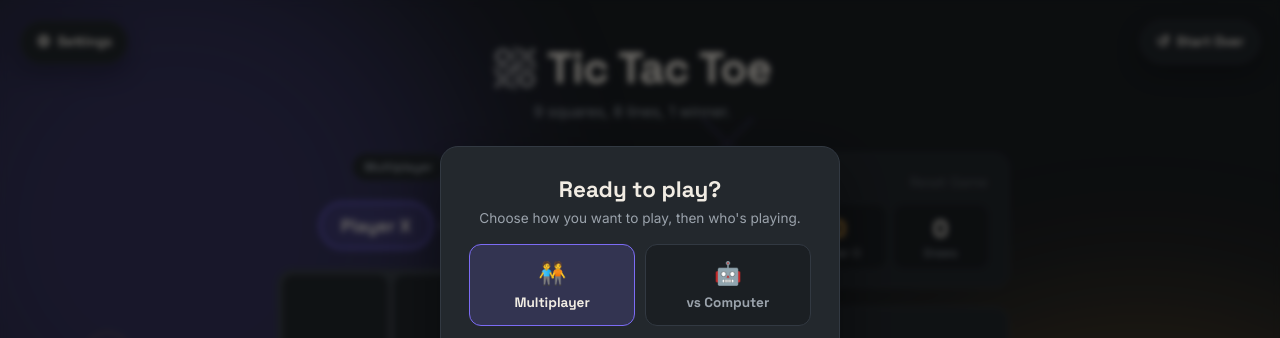
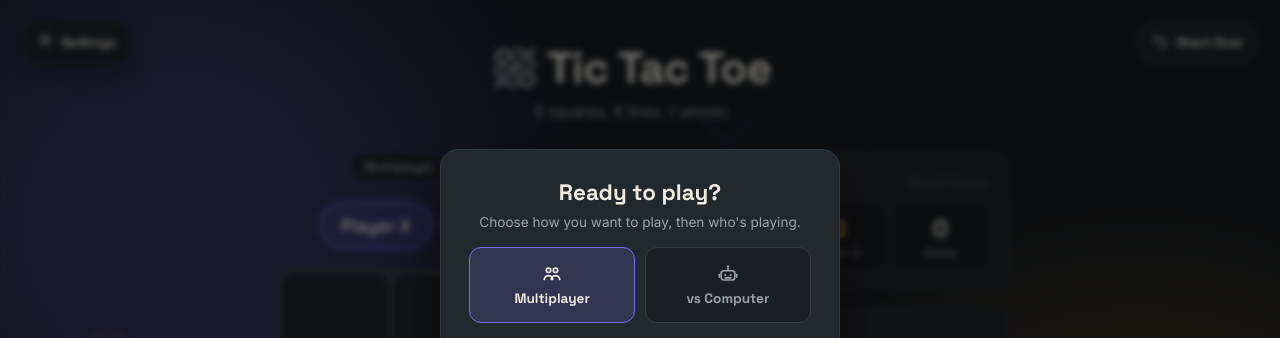
Before and after one commit to KMukendi10/KazadiTicTacToe, a React (Vite) app: page / in a window 1280 px wide. Shown: the top 338 px of the page. Built offline with nearby package versions, Linux system fonts and the light colour scheme.

Commit message:
refactor: replace emoji glyphs with SVG icons

```diff
--- a/src/App.css
+++ b/src/App.css
@@ -246,7 +246,8 @@
 }
 
 .match-banner__trophy {
-  font-size: 2rem;
+  display: inline-flex;
+  color: var(--accent-o);
   line-height: 1;
 }
 
@@ -1289,7 +1290,9 @@
 }
 
 .setup-mode__icon {
-  font-size: 1.4rem;
+  display: inline-flex;
+  align-items: center;
+  justify-content: center;
 }
 
 .setup-mode--active {
--- a/src/App.jsx
+++ b/src/App.jsx
@@ -17,6 +17,7 @@ import Loader from "./components/Loader";
 import ConfirmDialog from "./components/ConfirmDialog";
 import SetupScreen from "./components/SetupScreen";
 import GameBackground from "./components/GameBackground";
+import { GearIcon, UndoIcon } from "./components/icons";
 import "./App.css";
 
 const TURN_SECONDS = 10;
@@ -420,7 +421,7 @@ export default function App() {
         aria-label="Open game settings"
         aria-expanded={settingsOpen}
       >
-        <span aria-hidden="true">⚙</span>
+        <span aria-hidden="true"><GearIcon /></span>
         <span>Settings</span>
       </button>
 
@@ -431,7 +432,7 @@ export default function App() {
         type="button"
         onClick={handleStartOver}
       >
-        <span aria-hidden="true">↺</span>
+        <span aria-hidden="true"><UndoIcon /></span>
         <span>Start Over</span>
       </button>
 
--- a/src/components/MatchBanner.jsx
+++ b/src/components/MatchBanner.jsx
@@ -1,8 +1,10 @@
+import { TrophyIcon } from "./icons";
+
 export default function MatchBanner({ winnerName, scores, matchTarget, onNewMatch }) {
   return (
     <div className="match-banner" role="status">
       <span className="match-banner__trophy" aria-hidden="true">
-        🏆
+        <TrophyIcon size={28} />
       </span>
       <p className="match-banner__title">{winnerName} wins the match!</p>
       <p className="match-banner__score">
--- a/src/components/SetupScreen.jsx
+++ b/src/components/SetupScreen.jsx
@@ -1,4 +1,5 @@
 import { useState } from "react";
+import { PeopleIcon, RobotIcon } from "./icons";
 
 export default function SetupScreen({
   initialMode,
@@ -65,7 +66,7 @@ export default function SetupScreen({
             onClick={() => setMode("pvp")}
           >
             <span className="setup-mode__icon" aria-hidden="true">
-              🧑‍🤝‍🧑
+              <PeopleIcon size={22} />
             </span>
             <span>Multiplayer</span>
           </button>
@@ -76,7 +77,7 @@ export default function SetupScreen({
             onClick={() => setMode("vsComputer")}
           >
             <span className="setup-mode__icon" aria-hidden="true">
-              🤖
+              <RobotIcon size={22} />
             </span>
             <span>vs Computer</span>
           </button>
--- /dev/null
+++ b/src/components/icons.jsx
@@ -0,0 +1,99 @@
+const defaultProps = {
+  viewBox: "0 0 24 24",
+  fill: "none",
+  stroke: "currentColor",
+  strokeWidth: 1.8,
+  strokeLinecap: "round",
+  strokeLinejoin: "round",
+};
+
+export function GearIcon({ size = 18, className, ...rest }) {
+  return (
+    <svg
+      {...defaultProps}
+      width={size}
+      height={size}
+      className={className}
+      focusable="false"
+      {...rest}
+    >
+      <circle cx="12" cy="12" r="3.25" />
+      <path d="M12 3.5v2.1M12 18.4v2.1M20.5 12h-2.1M5.6 12H3.5M17.8 6.2l-1.5 1.5M7.7 16.3l-1.5 1.5M17.8 17.8l-1.5-1.5M7.7 7.7 6.2 6.2" />
+    </svg>
+  );
+}
+
+export function UndoIcon({ size = 18, className, ...rest }) {
+  return (
+    <svg
+      {...defaultProps}
+      width={size}
+      height={size}
+      className={className}
+      focusable="false"
+      {...rest}
+    >
+      <path d="M4 10.5h9.5a5.5 5.5 0 0 1 0 11H10" />
+      <path d="M8 6 4 10.5 8 15" />
+    </svg>
+  );
+}
+
+export function TrophyIcon({ size = 28, className, ...rest }) {
+  return (
+    <svg
+      {...defaultProps}
+      width={size}
+      height={size}
+      className={className}
+      focusable="false"
+      {...rest}
+    >
+      <path d="M7 4h10v4.2a5 5 0 0 1-10 0V4Z" />
+      <path d="M7 5.5H4.2a.7.7 0 0 0-.7.75c.15 2.05 1.2 3.55 3.5 3.95" />
+      <path d="M17 5.5h2.8a.7.7 0 0 1 .7.75c-.15 2.05-1.2 3.55-3.5 3.95" />
+      <path d="M12 13.2v3.1" />
+      <path d="M8.6 20h6.8" />
+      <path d="M9.6 16.9c0 1.4 1 2.4 2.4 2.4s2.4-1 2.4-2.4" />
+    </svg>
+  );
+}
+
+export function PeopleIcon({ size = 20, className, ...rest }) {
+  return (
+    <svg
+      {...defaultProps}
+      width={size}
+      height={size}
+      className={className}
+      focusable="false"
+      {...rest}
+    >
+      <circle cx="8.2" cy="8" r="2.4" />
+      <circle cx="15.8" cy="8" r="2.4" />
+      <path d="M3.5 18c.5-2.7 2.4-4.3 4.7-4.3S12.4 15.3 12.9 18" />
+      <path d="M11.1 18c.5-2.7 2.4-4.3 4.7-4.3s4.2 1.6 4.7 4.3" />
+    </svg>
+  );
+}
+
+export function RobotIcon({ size = 20, className, ...rest }) {
+  return (
+    <svg
+      {...defaultProps}
+      width={size}
+      height={size}
+      className={className}
+      focusable="false"
+      {...rest}
+    >
+      <rect x="4.5" y="8.5" width="15" height="10" rx="3" />
+      <path d="M12 8.5V5.2" />
+      <circle cx="12" cy="3.7" r="1.2" fill="currentColor" stroke="none" />
+      <circle cx="9" cy="13.2" r="1.1" fill="currentColor" stroke="none" />
+      <circle cx="15" cy="13.2" r="1.1" fill="currentColor" stroke="none" />
+      <path d="M9 16.3h6" />
+      <path d="M2.5 12.5v3M21.5 12.5v3" />
+    </svg>
+  );
+}
```
